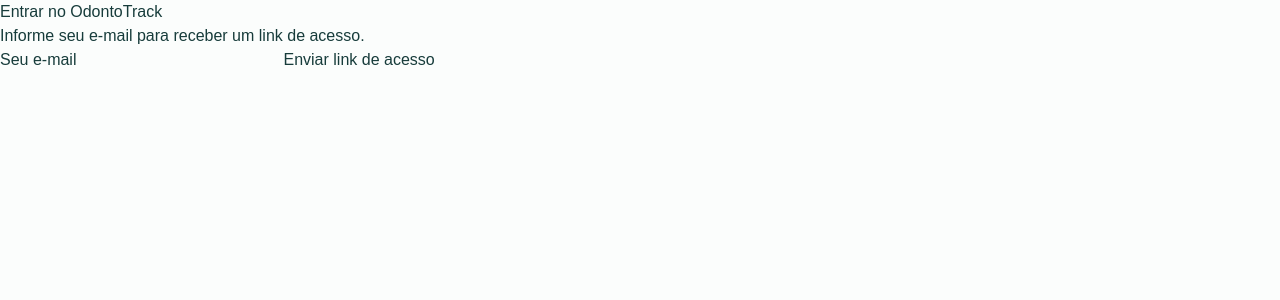
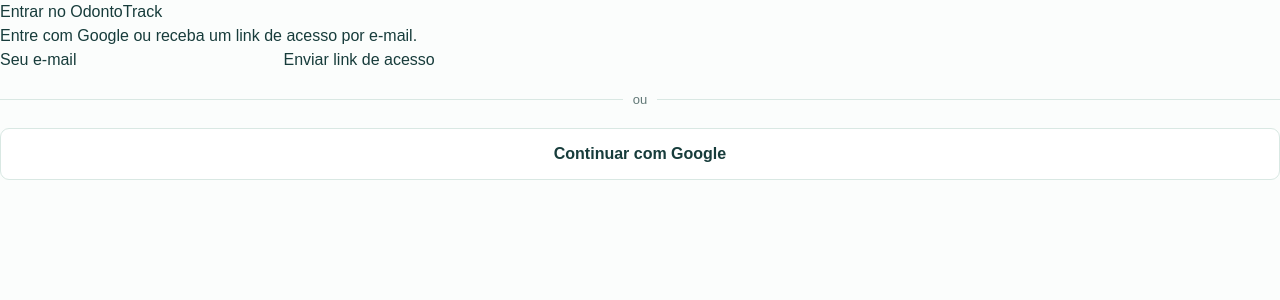
Before and after one commit to Rafael99900/OdontoTrack, a Next.js app: page /login in a window 1280 px wide. Shown: the top 300 px of the page. Built offline with nearby package versions, Linux system fonts and the light colour scheme.

Commit message:
feat: add Google sign-in

```diff
--- a/scripts/test-auth-contract.mjs
+++ b/scripts/test-auth-contract.mjs
@@ -8,7 +8,7 @@
 ];
 const source = await Promise.all(files.map((file) => readFile(file, "utf8")));
 const contract = source.join("\n");
-for (const fragment of ["createBrowserClient", "createServerClient", "signInWithOtp", "exchangeCodeForSession", "data-cy=\"auth-send-magic-link\""]) {
+for (const fragment of ["createBrowserClient", "createServerClient", "signInWithOtp", "signInWithOAuth", "provider: \"google\"", "exchangeCodeForSession", "data-cy=\"auth-send-magic-link\"", "data-cy=\"auth-google-sign-in\""]) {
   if (!contract.includes(fragment)) throw new Error(`Contrato de autenticação ausente: ${fragment}`);
 }
 if (contract.includes("SUPABASE_SERVICE_ROLE_KEY")) throw new Error("Auth não pode usar service role.");
--- a/src/app/login/page.tsx
+++ b/src/app/login/page.tsx
@@ -5,7 +5,7 @@
   return (
     <main data-cy="auth-login-page">
       <h1>Entrar no OdontoTrack</h1>
-      <p>Informe seu e-mail para receber um link de acesso.</p>
+      <p>Entre com Google ou receba um link de acesso por e-mail.</p>
       {error && <p data-cy="auth-callback-error" role="alert">Não foi possível concluir seu acesso. Solicite um novo link.</p>}
       <MagicLinkForm />
     </main>
--- a/src/features/auth/magic-link-form.tsx
+++ b/src/features/auth/magic-link-form.tsx
@@ -34,6 +34,24 @@
     }
   }
 
+  async function signInWithGoogle() {
+    setStatus("loading");
+    setMessage("");
+    try {
+      const client = createSupabaseBrowserClient();
+      const { error } = await client.auth.signInWithOAuth({
+        provider: "google",
+        options: { redirectTo: `${window.location.origin}/auth/callback` },
+      });
+      if (error) throw error;
+    } catch (error) {
+      setStatus("error");
+      setMessage(error instanceof SupabaseAuthConfigurationError
+        ? "O login com Google ainda não está disponível neste ambiente."
+        : "Não foi possível iniciar o login com Google. Tente novamente.");
+    }
+  }
+
   return (
     <form onSubmit={submit} data-cy="auth-magic-link-form" aria-busy={status === "loading"}>
       <label htmlFor="email">Seu e-mail</label>
@@ -51,6 +69,16 @@
         {status === "loading" ? "Enviando link…" : "Enviar link de acesso"}
       </button>
       {message && <p data-cy="auth-status" role={status === "error" ? "alert" : "status"}>{message}</p>}
+      <div className="auth-divider" aria-hidden="true">ou</div>
+      <button
+        data-cy="auth-google-sign-in"
+        className="auth-google-button"
+        type="button"
+        onClick={signInWithGoogle}
+        disabled={status === "loading"}
+      >
+        Continuar com Google
+      </button>
     </form>
   );
 }
```
Also changed, not shown: src/app/globals.css.
